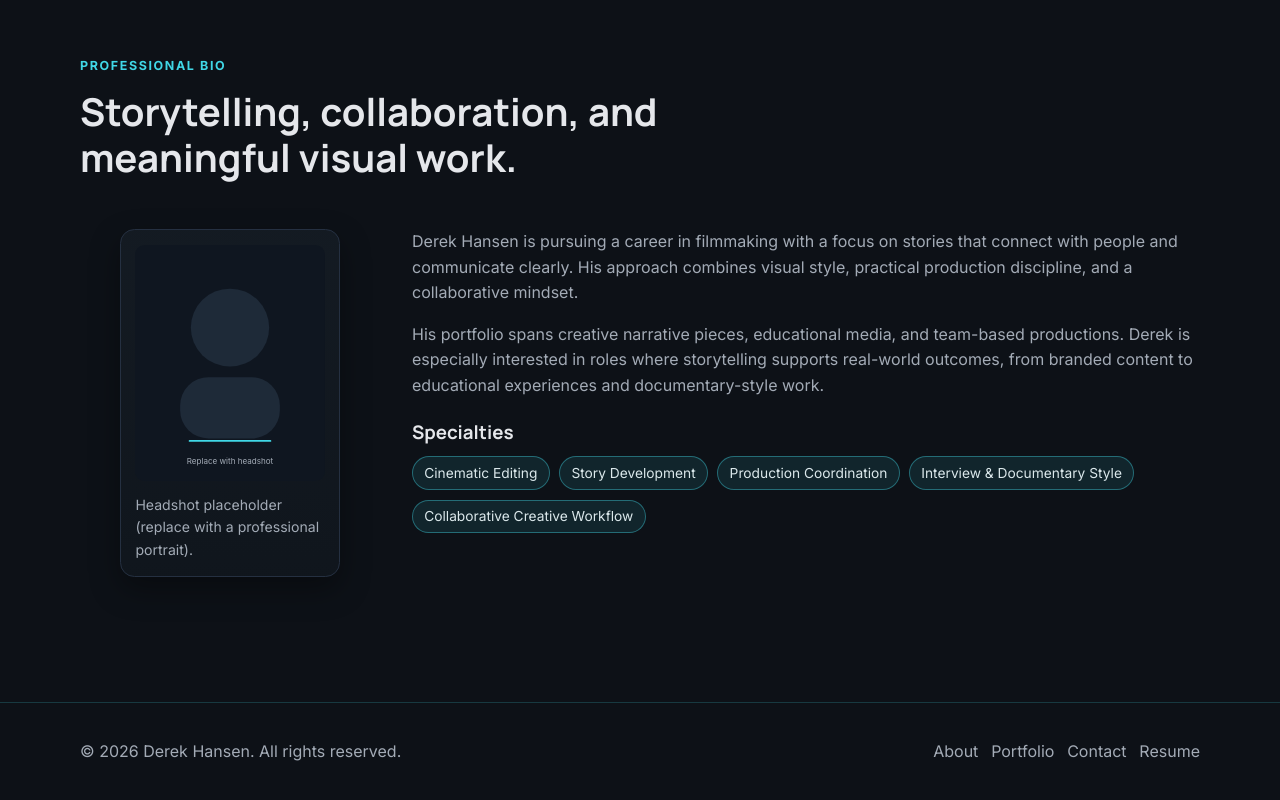
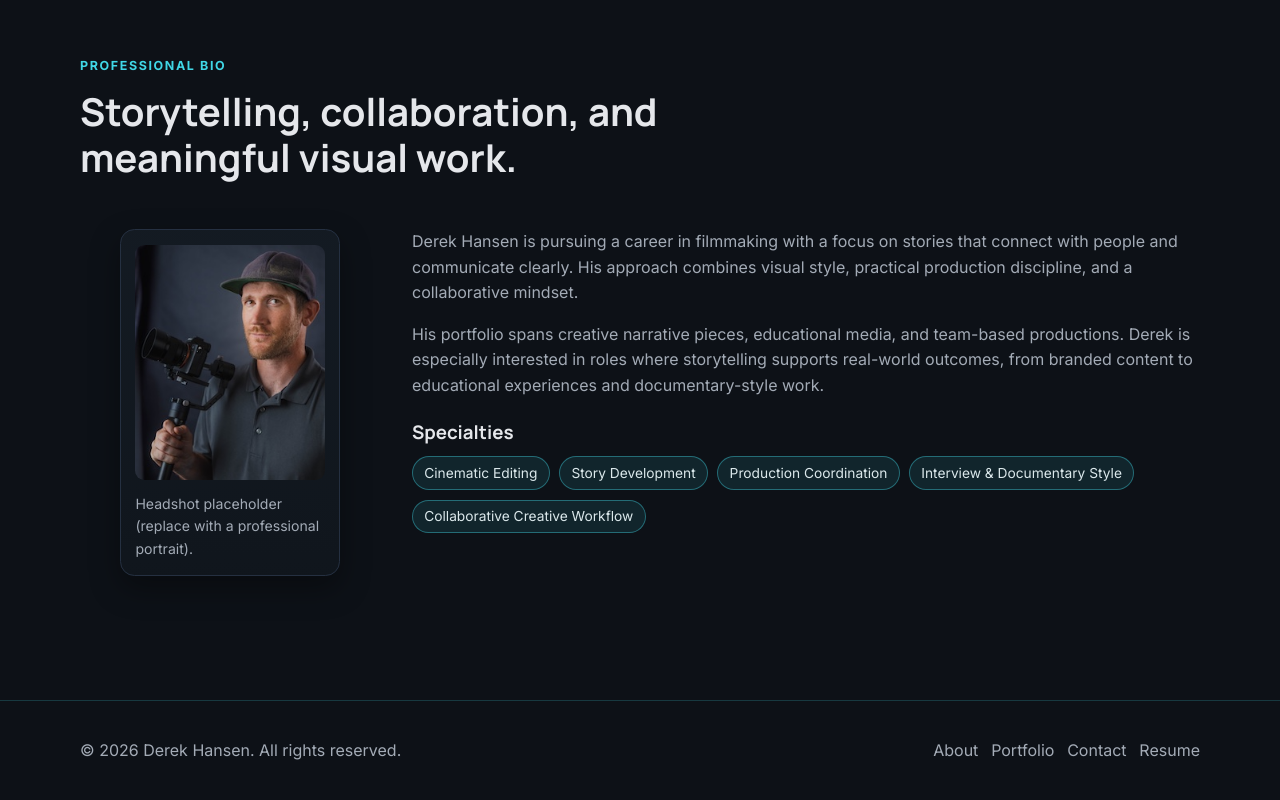
Before and after one commit to d3rk99/Portfolio_DerekHansen, a plain HTML site: page index.html in a window 1280 px wide. Shown: the part 689-1489 px from the top of the page. Drawn offline with Linux system fonts and the light colour scheme.

Commit message:
headshot

```diff
--- a/index.html
+++ b/index.html
@@ -57,7 +57,7 @@
 
           <div class="about-grid">
             <figure class="profile-card">
-              <img src="assets/images/derek-placeholder.svg" alt="Placeholder profile image for Derek Hansen" />
+              <img src="assets/images/Derek.png" alt="Placeholder profile image for Derek Hansen" />
               <figcaption>Headshot placeholder (replace with a professional portrait).</figcaption>
             </figure>
 
```
Also changed, not shown: assets/images/Derek.png (added).
